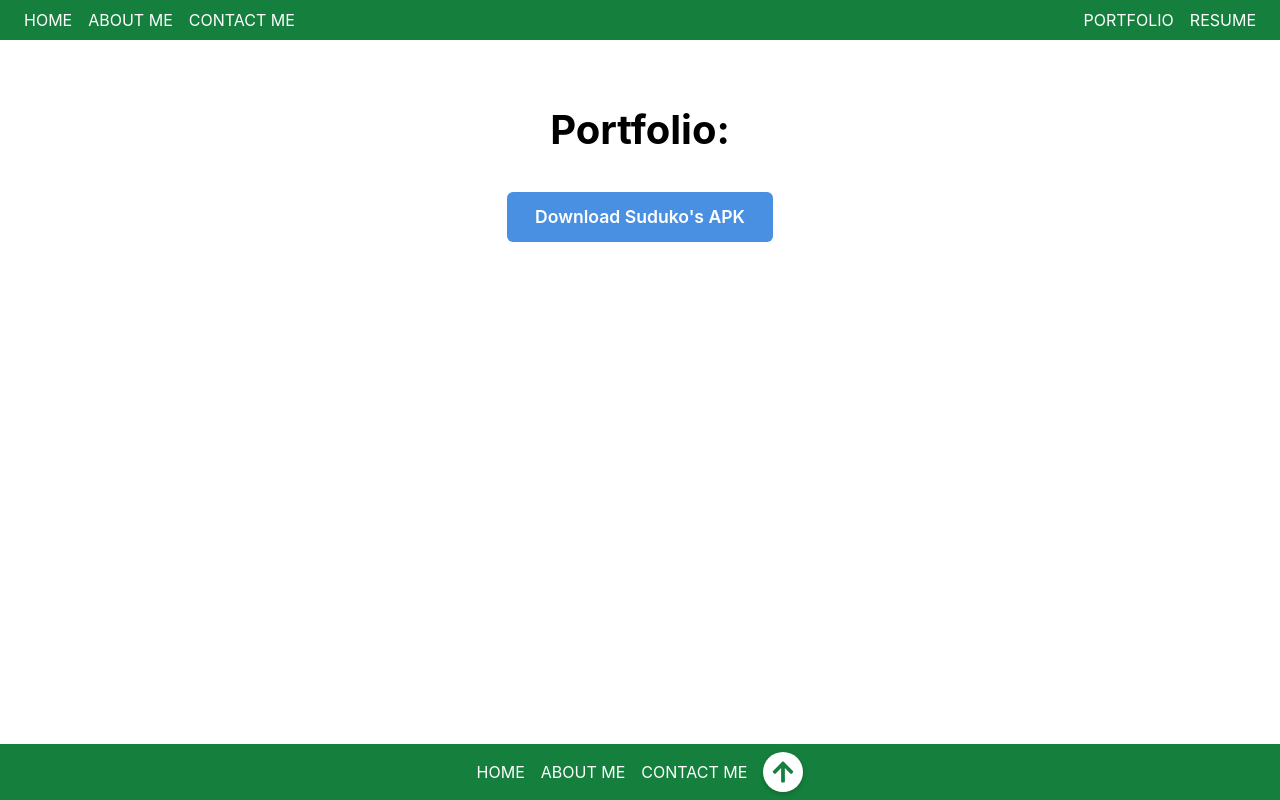
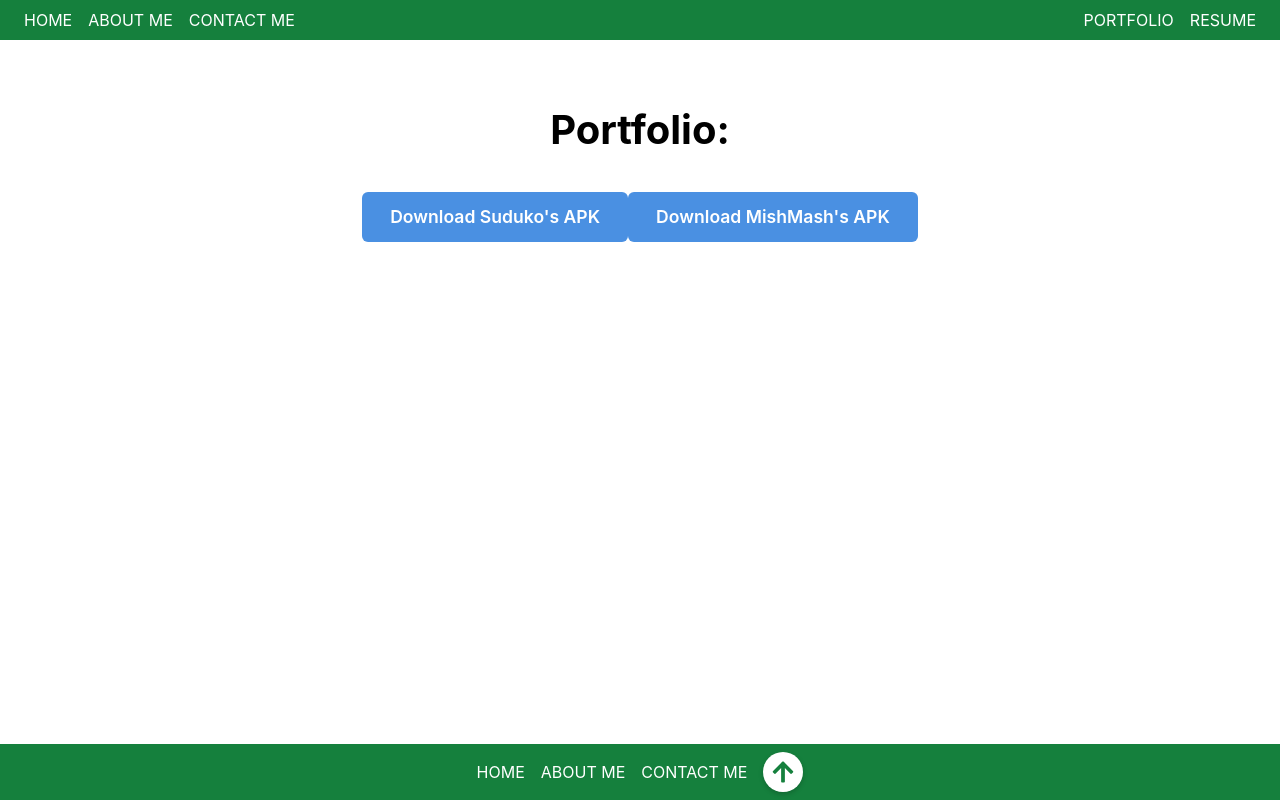
Before and after one commit to AbdullahAlFalah/Portfolio, a React (Create React App) app: page /pages/Portfolio in a window 1280 px wide. Built offline with nearby package versions, Linux system fonts and the light colour scheme.

Commit message:
Clean_Up

```diff
--- a/src/components/ui/Footer.tsx
+++ b/src/components/ui/Footer.tsx
@@ -1,6 +1,5 @@
-import React from 'react'
-import Footeritem from './Footeritem'
-import './Footer.css'
+import Footeritem from './Footeritem';
+import './Footer.css';
 import { FaArrowUp } from "react-icons/fa";
 
 export default function Footer() {
--- a/src/components/ui/Footeritem.tsx
+++ b/src/components/ui/Footeritem.tsx
@@ -1,4 +1,3 @@
-import React from 'react'
 import { Link } from 'react-router-dom';
 
 type Footeritemdetails = {
--- a/src/components/ui/Header.tsx
+++ b/src/components/ui/Header.tsx
@@ -1,5 +1,4 @@
-import React from 'react'
-import Menuitem from './Menuitem'
+import Menuitem from './Menuitem';
 import { IoIosHome, IoIosInformationCircle} from "react-icons/io";
 import { RiContactsFill } from "react-icons/ri";
 import { FaFile } from "react-icons/fa";
--- a/src/components/ui/Menuitem.tsx
+++ b/src/components/ui/Menuitem.tsx
@@ -1,4 +1,3 @@
-import React from 'react'
 import { IconType } from 'react-icons';
 import { Link } from 'react-router-dom';
 
--- a/src/pages/AboutMe/index.tsx
+++ b/src/pages/AboutMe/index.tsx
@@ -1,4 +1,3 @@
-import React from 'react';
 import './AboutMe.css';
 
 export default function AboutMe() {
--- a/src/pages/ContactMe/index.tsx
+++ b/src/pages/ContactMe/index.tsx
@@ -1,4 +1,3 @@
-import React from 'react';
 import './ContactMe.css';
 
 export default function ContactMe() {
--- a/src/pages/Portfolio/index.tsx
+++ b/src/pages/Portfolio/index.tsx
@@ -1,17 +1,21 @@
-import React from 'react'
-import DownloadButton from '../../components/buttons/Download_BTN'
-import './Portfolio.css'
+import DownloadButton from '../../components/buttons/Download_BTN';
+import './Portfolio.css';
 
 export default function Portfolio() {
 
-  const url = 'https://drive.google.com/uc?export=download&id=17tbUE4yt9-6jeRc_yp0OmiGMfoglHMFl'
+  const sudokuUrl = 'https://drive.google.com/uc?export=download&id=17tbUE4yt9-6jeRc_yp0OmiGMfoglHMFl';
+  const mishmashUrl = 'https://drive.google.com/uc?export=download&id=';
 
   return (
     <div className='portfolio-container'>
       <h2 className='portfolio-title'>Portfolio:</h2>
       <DownloadButton
-        url={url}
+        url={sudokuUrl}
         label="Download Suduko's APK"
+      />
+      <DownloadButton
+        url={mishmashUrl}
+        label="Download MishMash's APK"
       />
     </div>
   )
```
Also changed, not shown: vercel.json (added).
